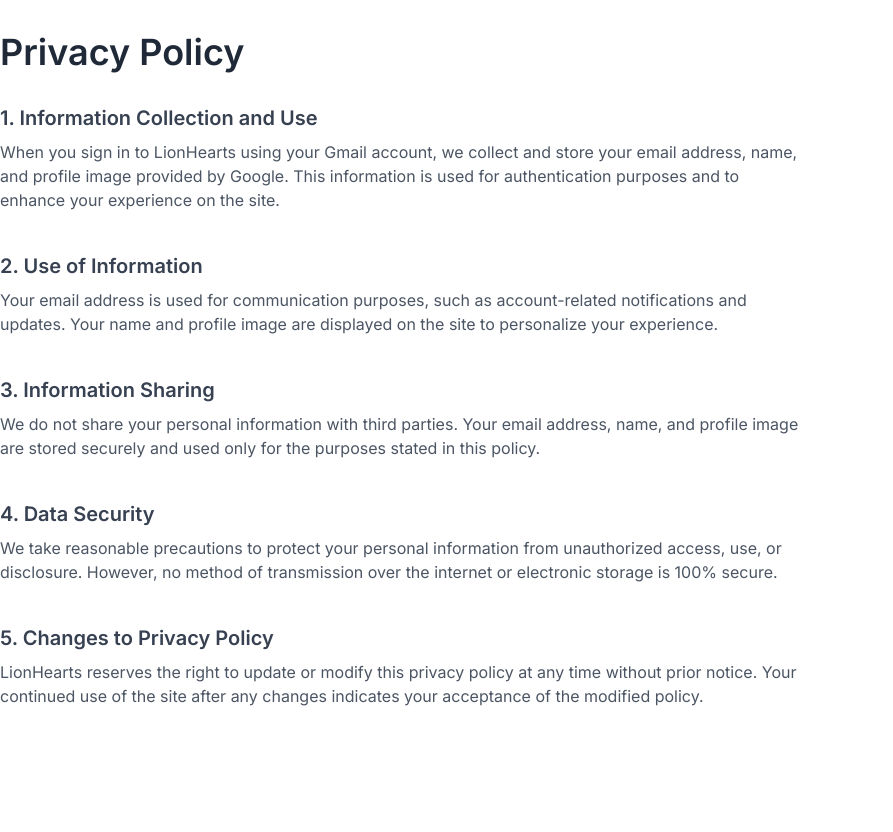
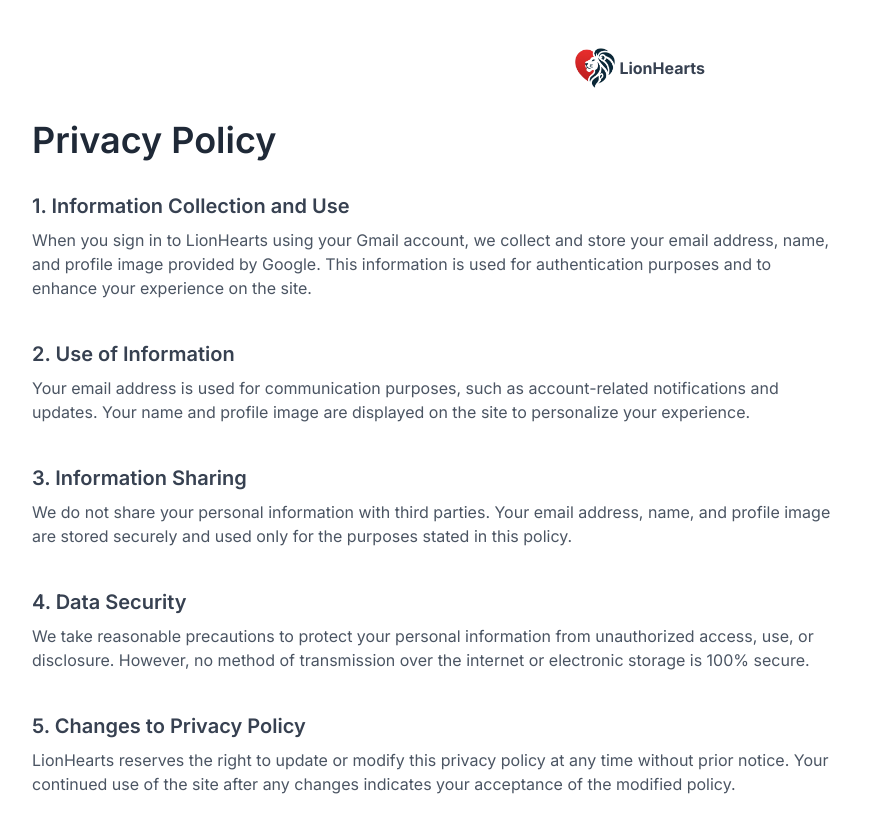
Before and after one commit to SushilBajracharya01/ecommerce-base, a Next.js app: page /privacy-policies in a window 1280 px wide. Shown: the top 832 px of the page, without its empty margins (0-893 px from the left). Before the commit the page ends 800 px from the top, so only its background shows below. Built offline with nearby package versions, Linux system fonts and the light colour scheme.

Commit message:
feat: privacy and terms page update

```diff
--- a/src/app/(general)/privacy-policies/page.tsx
+++ b/src/app/(general)/privacy-policies/page.tsx
@@ -1,6 +1,9 @@
+import Logo from "@/components/Logo";
+
 export default function PrivacyPoliciesPage() {
     return (
-        <div>
+        <div className='pt-12 pb-12 px-8'>
+                <Logo />
             <header className='py-8'>
                 <h1 className='text-4xl font-semibold text-gray-800'>Privacy Policy</h1>
             </header>
--- a/src/app/(general)/terms-and-conditions/page.tsx
+++ b/src/app/(general)/terms-and-conditions/page.tsx
@@ -1,8 +1,10 @@
+import Logo from '@/components/Logo'
 import React from 'react'
 
 export default function TermsAndConditionsPage() {
     return (
-        <div>
+        <div className='pt-12 pb-12 px-8'>
+                <Logo />
             <header className='py-8'>
                 <h1 className='text-4xl font-semibold text-gray-800'>Terms and Conditions</h1>
             </header>
```
